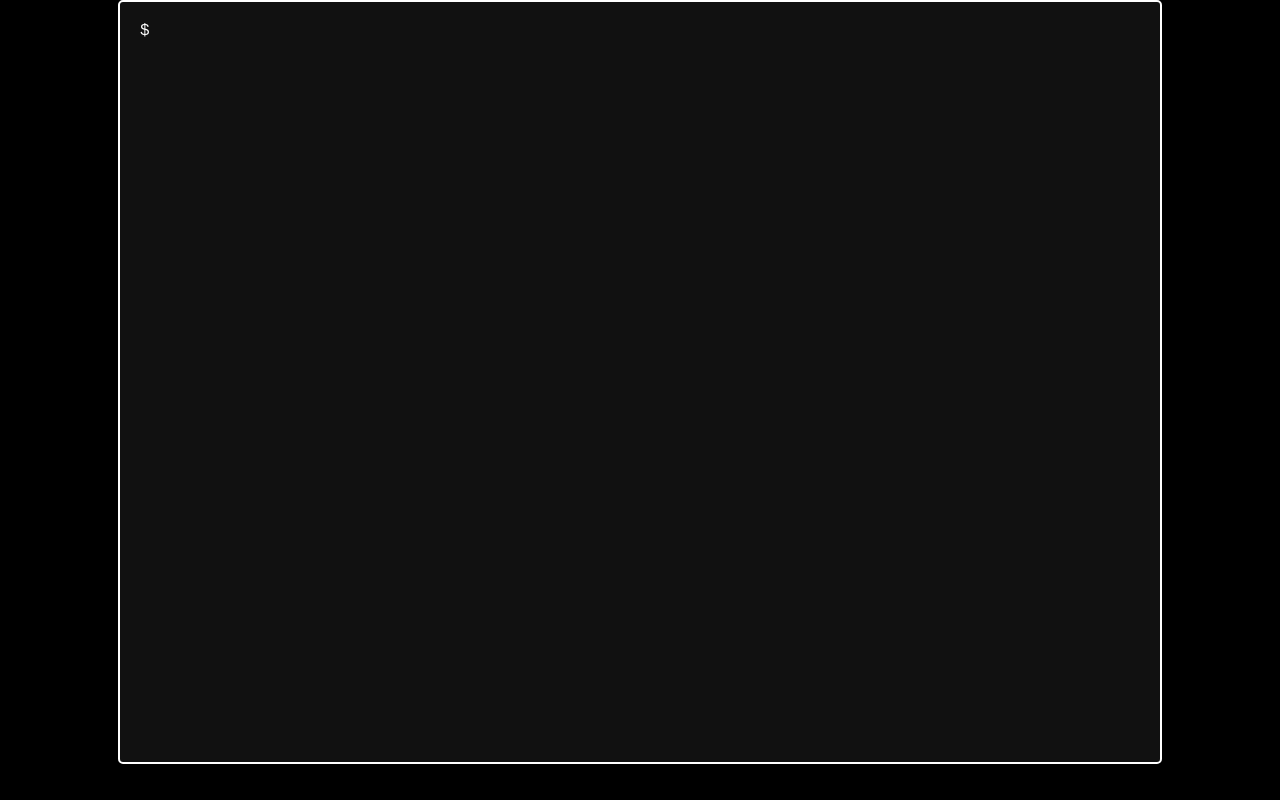
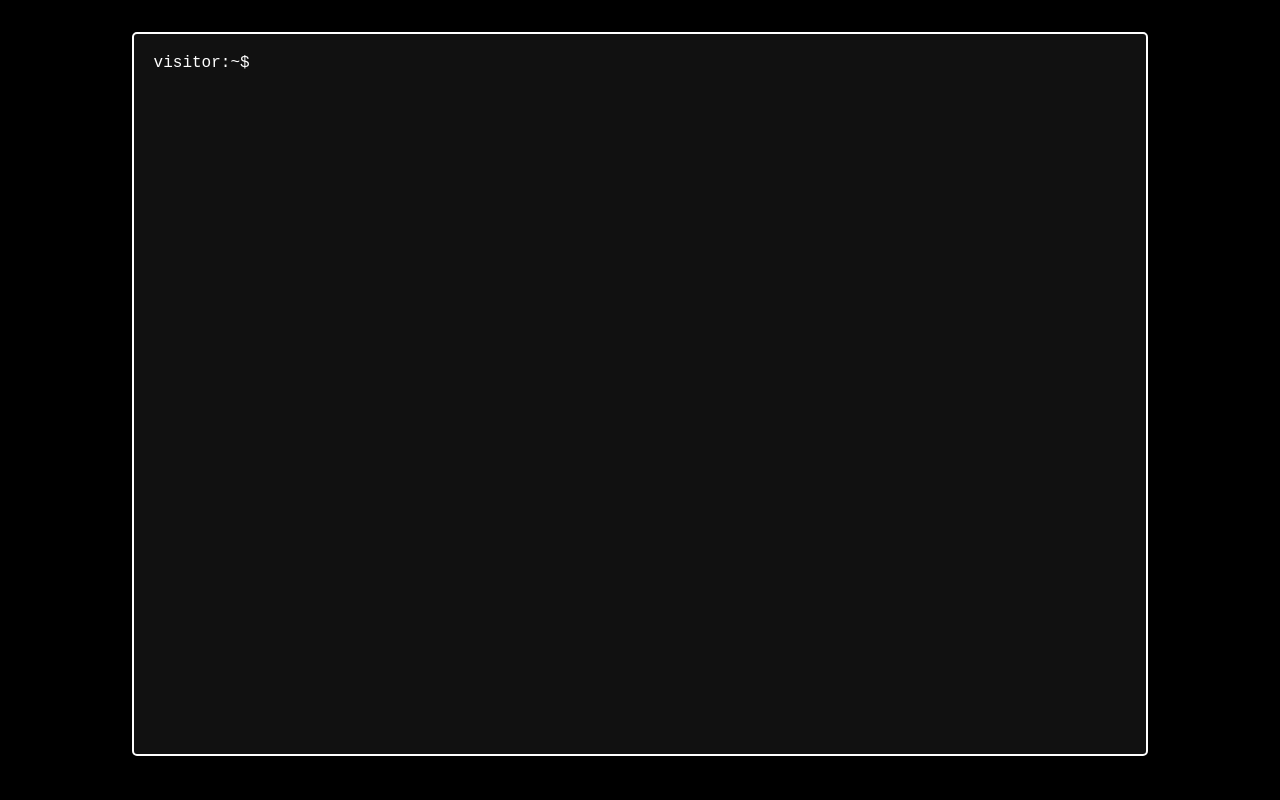
Before and after one commit to lardahle/lardahle.github.io, a React (Create React App) app: page / in a window 1280 px wide. Built offline with nearby package versions, Linux system fonts and the light colour scheme.

Commit message:
Semi-functional outputs
ran into error with inline display; saving to fall back if necessary

```diff
--- a/src/App.css
+++ b/src/App.css
@@ -1,38 +1,10 @@
-.App {
-  text-align: center;
+/* src/App.css */
+
+/* Optional: Add global styles if needed */
+body {
+  margin: 0;
+  padding: 0;
+  background-color: #000; /* Set a background color */
+  color: #ffffff; /* Set text color */
+  font-family: 'Courier New', Courier, monospace; /* Use a terminal-like font */
 }
-
-.App-logo {
-  height: 40vmin;
-  pointer-events: none;
-}
-
-@media (prefers-reduced-motion: no-preference) {
-  .App-logo {
-    animation: App-logo-spin infinite 20s linear;
-  }
-}
-
-.App-header {
-  background-color: #282c34;
-  min-height: 100vh;
-  display: flex;
-  flex-direction: column;
-  align-items: center;
-  justify-content: center;
-  font-size: calc(10px + 2vmin);
-  color: white;
-}
-
-.App-link {
-  color: #61dafb;
-}
-
-@keyframes App-logo-spin {
-  from {
-    transform: rotate(0deg);
-  }
-  to {
-    transform: rotate(360deg);
-  }
-}
--- a/src/App.tsx
+++ b/src/App.tsx
@@ -6,7 +6,9 @@ import './App.css';
 function App() {
   return (
     <div className="App">
-      <Terminal />
+      <div className="terminal-wrapper">
+        <Terminal />
+      </div>
     </div>
   );
 }
--- a/src/Terminal.css
+++ b/src/Terminal.css
@@ -5,6 +5,10 @@ body {
     font-family: 'Courier New', Courier, monospace; /* Terminal-like font */
     margin: 0;
     padding: 0;
+}
+
+.terminal-wrapper {
+    padding: 2vh; /* General padding around the terminal */
 }
 
 .terminal {
@@ -15,12 +19,18 @@ body {
     border: 2px solid #ffffff; /* Terminal border color */
     border-radius: 5px;
     background-color: #111; /* Slightly lighter background for terminal window */
-    height: 90vh;           /* Full viewport height */
+    height: 85vh;           /* Most of viewport height */
     overflow-y: auto;       /* Scrollable content */
 }
 
-  .input-line {
+.input-wrapper {
     display: flex;
+    align-items: center;   /* Align items vertically centered */
+}
+
+.input-line, .output-line {
+    display: flex;
+    flex-direction: column;
 }
 
 .prompt {
@@ -35,3 +45,12 @@ body {
     outline: none;
     font-family: 'Courier New', Courier, monospace;
 }
+
+.command {
+    color: #ffffff; /* Command color */
+}
+
+.output {
+    color: #00ff00; /* Output color */
+    white-space: pre-wrap; /* Preserve whitespace formatting */
+}
--- a/src/Terminal.tsx
+++ b/src/Terminal.tsx
@@ -4,13 +4,13 @@ import './Terminal.css';
 
 const Terminal: React.FC = () => {
     const [input, setInput] = useState<string>('');
-    const [history, setHistory] = useState<string[]>([]);
+    const [history, setHistory] = useState<{ command: string, output: string }[]>([]);
     const [historyIndex, setHistoryIndex] = useState<number | null>(null);
     const terminalRef = useRef<HTMLDivElement>(null);
 
     useEffect(() => {
         terminalRef.current?.scrollTo(0, terminalRef.current.scrollHeight);
-    }, []);
+    }, [history]);
 
     const handleInputChange = (e: React.ChangeEvent<HTMLInputElement>) => {
         setInput(e.target.value);
@@ -18,7 +18,7 @@ const Terminal: React.FC = () => {
 
     const handleKeyDown = (e: React.KeyboardEvent<HTMLInputElement>) => {
         if (e.key === 'Enter') {
-        setHistory([...history, input]);
+            processCommand(input);
             setInput('');
             setHistoryIndex(null);
         } else if (e.key === 'ArrowUp') {
@@ -26,12 +26,12 @@ const Terminal: React.FC = () => {
                 setHistoryIndex(history.length - 1);
             } else if (historyIndex > 0) {
                 setHistoryIndex(historyIndex - 1);
-          setInput(history[historyIndex - 1]);
+                setInput(history[historyIndex - 1].command);
             }
         } else if (e.key === 'ArrowDown') {
             if (historyIndex !== null && historyIndex < history.length - 1) {
                 setHistoryIndex(historyIndex + 1);
-          setInput(history[historyIndex + 1]);
+                setInput(history[historyIndex + 1].command);
             } else {
                 setInput('');
                 setHistoryIndex(null);
@@ -39,10 +39,40 @@ const Terminal: React.FC = () => {
         }
     };
 
+    const processCommand = (command: string) => {
+        let output = '';
+
+        // Simple command handling
+        switch (command.trim().toLowerCase()) {
+            case 'help':
+                output = 'Available commands: help, about, clear';
+                break;
+            case 'about':
+                output = 'Terminal interface created with React.';
+                break;
+            case 'clear':
+                setHistory([]);
+                return; // Exit early to avoid adding the clear command to history
+            default:
+                output = `Command not found: ${command}`;
+                break;
+        }
+
+        setHistory([...history, { command, output }]);
+    };
+
     return (
+        <div className="terminal-wrapper">
             <div className="terminal" ref={terminalRef}>
+                {history.map((entry, index) => (
+                    <div key={index} className="output-line">
+                        <span className="prompt">visitor:~$</span>
+                        <span className="command">{entry.command}</span>
+                        <div className="output">{entry.output}</div>
+                    </div>
+                ))}
                 <div className="input-line">
-          <span className="prompt">$</span>
+                    <span className="prompt">visitor:~$</span>
                     <input
                         className="input"
                         type="text"
@@ -53,8 +83,8 @@ const Terminal: React.FC = () => {
                     />
                 </div>
             </div>
+        </div>
     );
 };
 
-
 export default Terminal;
```
Also changed, not shown: src/logo.svg (deleted). Lines whose indentation alone changed are shown as unchanged.
